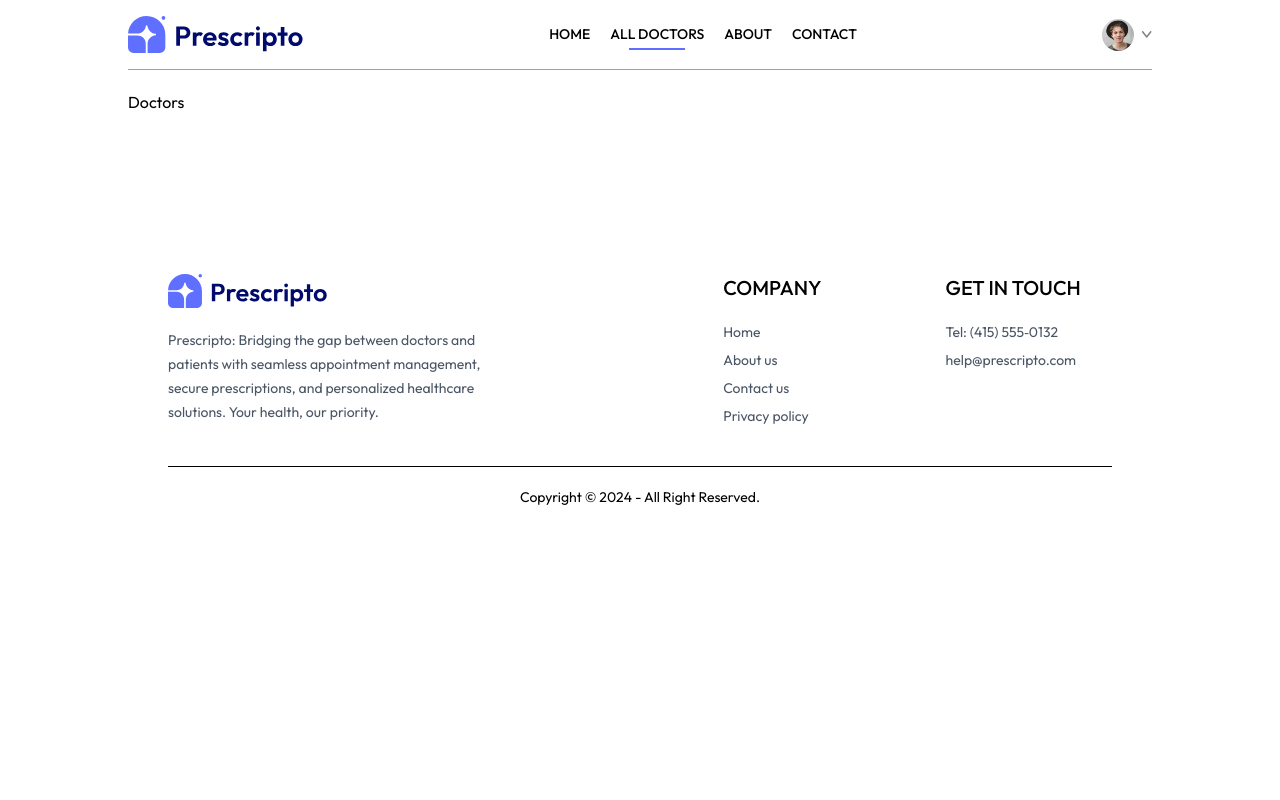
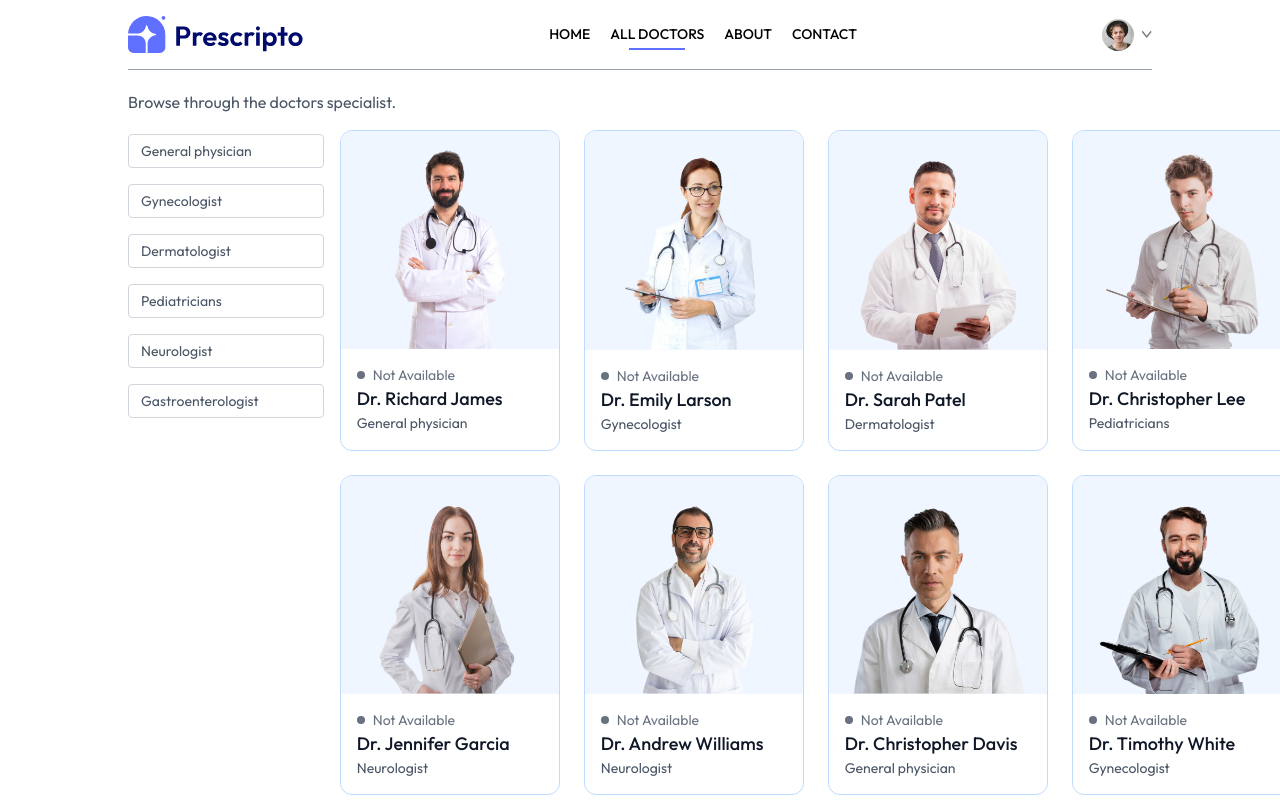
Before and after one commit to codingwithriha/Doct, a React (Vite) app in the folder frontend/: page /doctors in a window 1280 px wide. Shown: the top 800 px of the page. Built offline with nearby package versions, Linux system fonts and the light colour scheme; a web font is replaced by a local one.

Commit message:
feat: Complete all doctors page UI

```diff
--- a/frontend/src/components/Header.jsx
+++ b/frontend/src/components/Header.jsx
@@ -1,5 +1,5 @@
 import React from "react";
-import { assets } from "../assets/assets_frontend/assets";
+import { assets } from "../assets/assets_frontend/assets.js";
 
 const Header = () => {
   return (
--- a/frontend/src/components/Navbar.jsx
+++ b/frontend/src/components/Navbar.jsx
@@ -8,7 +8,7 @@
   const [token, setToken] = useState(true);
   return (
     <div className="flex items-center justify-between text-sm py-4 mb-5 border-b border-b-gray-400 ">
-      <img className="w-44 cursor-pointer" src={assets.logo} alt="logo" />
+      <img onClick={()=> navigate('/')} className="w-44 cursor-pointer" src={assets.logo} alt="logo" />
       <ul className="hidden md:flex items-start gap-5 font-medium ">
         <NavLink to="/">
           <li className="py-1 ">HOME</li>
--- a/frontend/src/components/TopDoctors.jsx
+++ b/frontend/src/components/TopDoctors.jsx
@@ -14,7 +14,7 @@
       </p>
       {/* gridTemplateColumns */}
 
-      <div className="w-full grid grid-cols-auto gap-4 pt-5 gap-y-6 px-3 sm:px-0 ">
+      <div className="w-full grid grid-cols-[repeat(auto-fit,minmax(180px,1fr))] gap-6 pt-5 px-3 sm:px-0 ">
         {doctors.slice(0, 10).map((item, index) => (
           <div
             onClick={() => {
--- a/frontend/src/pages/Doctors.jsx
+++ b/frontend/src/pages/Doctors.jsx
@@ -1,9 +1,157 @@
-import React from 'react'
+import { useContext, useEffect, useState } from "react";
+import { useNavigate, useParams } from "react-router-dom";
+import { AppContext } from "../context/AppContext";
 
 const Doctors = () => {
+  const { speciality } = useParams();
+  const { doctors } = useContext(AppContext);
+  const [filterDoc, setFilterDoc] = useState([]);
+  const [showFilter, setShowFilter] = useState(false);
+  const navigate = useNavigate();
+
+  const applyFilter = () => {
+    if (speciality) {
+      setFilterDoc(doctors.filter((doc) => doc.speciality === speciality));
+    } else {
+      setFilterDoc(doctors);
+    }
+  };
+
+  useEffect(() => {
+    applyFilter();
+  }, [doctors, speciality]);
   return (
-    <div>Doctors</div>
-  )
-}
+    <div>
+      <p className="text-gray-600">Browse through the doctors specialist.</p>
+      <div className="flex">
+        <div className="flex items-start gap-5 mt-5">
+          <button
+            className={`py-1 px-3 border rounded text-sm transition-all sm:hidden ${
+              showFilter ? " bg-primary text-white " : ""
+            }`}
+            onClick={() => setShowFilter((prev) => !prev)}
+          >
+            Filter
+          </button>
+          <div
+            className={`flex-col gap-4 text-sm text-gray-600  ${
+              showFilter ? "flex" : "hidden sm:flex"
+            }`}
+          >
+            <p
+              onClick={() =>
+                speciality === "General physician"
+                  ? navigate(`/doctors`)
+                  : navigate("/doctors/General physician")
+              }
+              className={`w-[91vw] sm:w-auto pl-3 py-1.5 pr-16 border border-gray-300 rounded transition-all cursor-pointer ${
+                speciality === "General physician"
+                  ? "bg-indigo-100 text-black"
+                  : ""
+              }`}
+            >
+              General physician
+            </p>
+            <p
+              onClick={() =>
+                speciality === "Gynecologist"
+                  ? navigate(`/doctors`)
+                  : navigate("/doctors/Gynecologist")
+              }
+              className={`w-[91vw] sm:w-auto pl-3 py-1.5 pr-16 border border-gray-300 rounded transition-all cursor-pointer ${
+                speciality === "Gynecologist" ? "bg-indigo-100 text-black" : ""
+              }`}
+            >
+              Gynecologist
+            </p>
+            <p
+              onClick={() =>
+                speciality === "Dermatologist"
+                  ? navigate(`/doctors`)
+                  : navigate("/doctors/Dermatologist")
+              }
+              className={`w-[91vw] sm:w-auto pl-3 py-1.5 pr-16 border border-gray-300 rounded transition-all cursor-pointer ${
+                speciality === "Dermatologist" ? "bg-indigo-100 text-black" : ""
+              }`}
+            >
+              Dermatologist
+            </p>
+            <p
+              onClick={() =>
+                speciality === "Pediatricians"
+                  ? navigate(`/doctors`)
+                  : navigate("/doctors/Pediatricians")
+              }
+              className={`w-[91vw] sm:w-auto pl-3 py-1.5 pr-16 border border-gray-300 rounded transition-all cursor-pointer
+              ${
+                speciality === "Pediatricians" ? "bg-indigo-100 text-black" : ""
+              }`}
+            >
+              Pediatricians
+            </p>
+            <p
+              onClick={() =>
+                speciality === "Neurologist"
+                  ? navigate(`/doctors`)
+                  : navigate("/doctors/Neurologist")
+              }
+              className={`w-[91vw] sm:w-auto pl-3 py-1.5 pr-16 border border-gray-300 rounded transition-all cursor-pointer ${
+                speciality === "Neurologist" ? "bg-indigo-100 text-black" : ""
+              }`}
+            >
+              Neurologist
+            </p>
+            <p
+              onClick={() =>
+                speciality === "Gastroenterologist"
+                  ? navigate(`/doctors`)
+                  : navigate("/doctors/Gastroenterologist")
+              }
+              className={`w-[91vw] sm:w-auto pl-3 py-1.5 pr-16 border border-gray-300 rounded transition-all cursor-pointer ${
+                speciality === "Gastroenterologist"
+                  ? "bg-indigo-100 text-black"
+                  : ""
+              }`}
+            >
+              Gastroenterologist
+            </p>
+          </div>
+        </div>
 
-export default Doctors
+        <div className="w-full m-4">
+            <div className="w-full max-w-6xl mx-auto grid grid-cols-[repeat(auto-fill,minmax(220px,1fr))] gap-6">
+              {filterDoc.map((item, index) => (
+                <div
+                  onClick={() => navigate(`/appointment/${item._id}`)}
+                  className="border border-blue-200 rounded-xl overflow-hidden cursor-pointer hover:scale-110 transition-all duration-500"
+                  key={index}
+                >
+                  <img className="bg-blue-50" src={item.image} alt="" />
+                  <div className="p-4">
+                    <div
+                      className={`flex items-center gap-2 text-sm text-center ${
+                        item.available ? " text-green-500" : "text-gray-500"
+                      } `}
+                    >
+                      <p
+                        className={`w-2 h-2 ${
+                          item?.available ? " bg-green-500" : "bg-gray-500"
+                        }  rounded-full`}
+                      ></p>{" "}
+                      <p>{item.available ? "Available" : "Not Available"}</p>
+                    </div>
+                    <p className="text-gray-900 text-lg font-medium ">
+                      {item.name}
+                    </p>
+                    <p className="text-gray-600 text-sm">{item.speciality}</p>
+                  </div>
+                </div>
+              ))}
+            </div>
+        </div>
+      </div>
+    </div>
+  );
+};
+
+export default Doctors;
```
